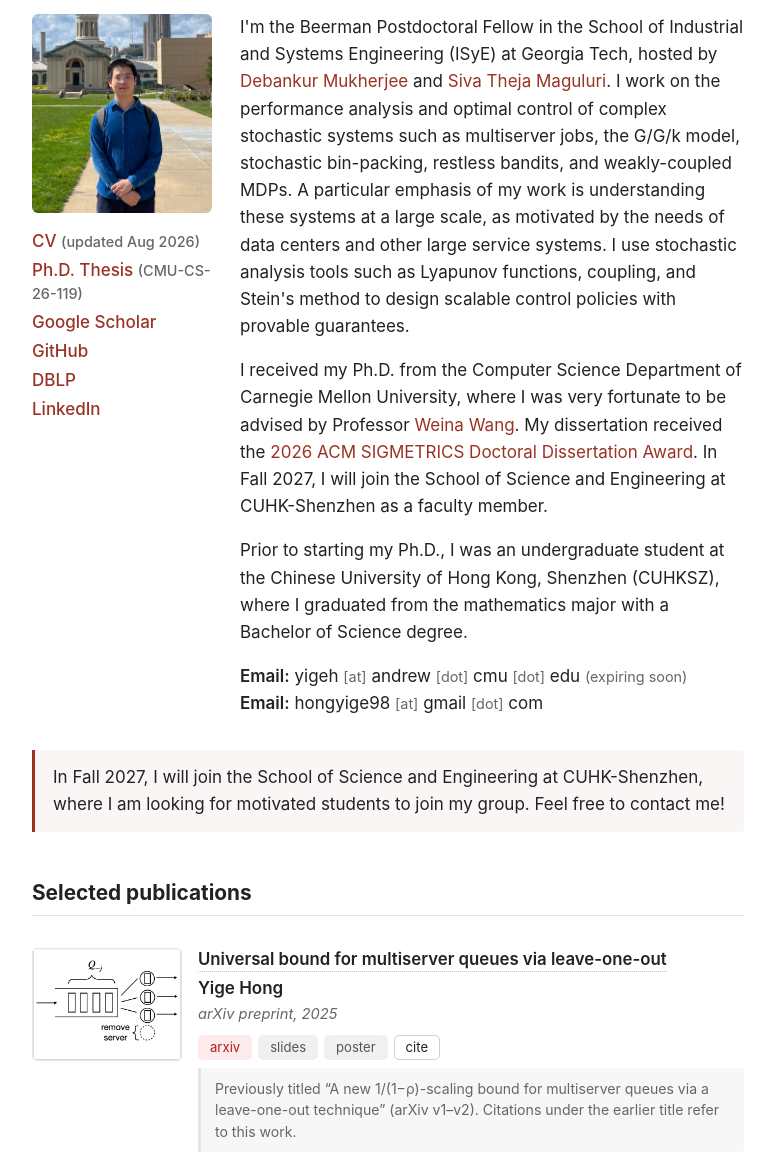
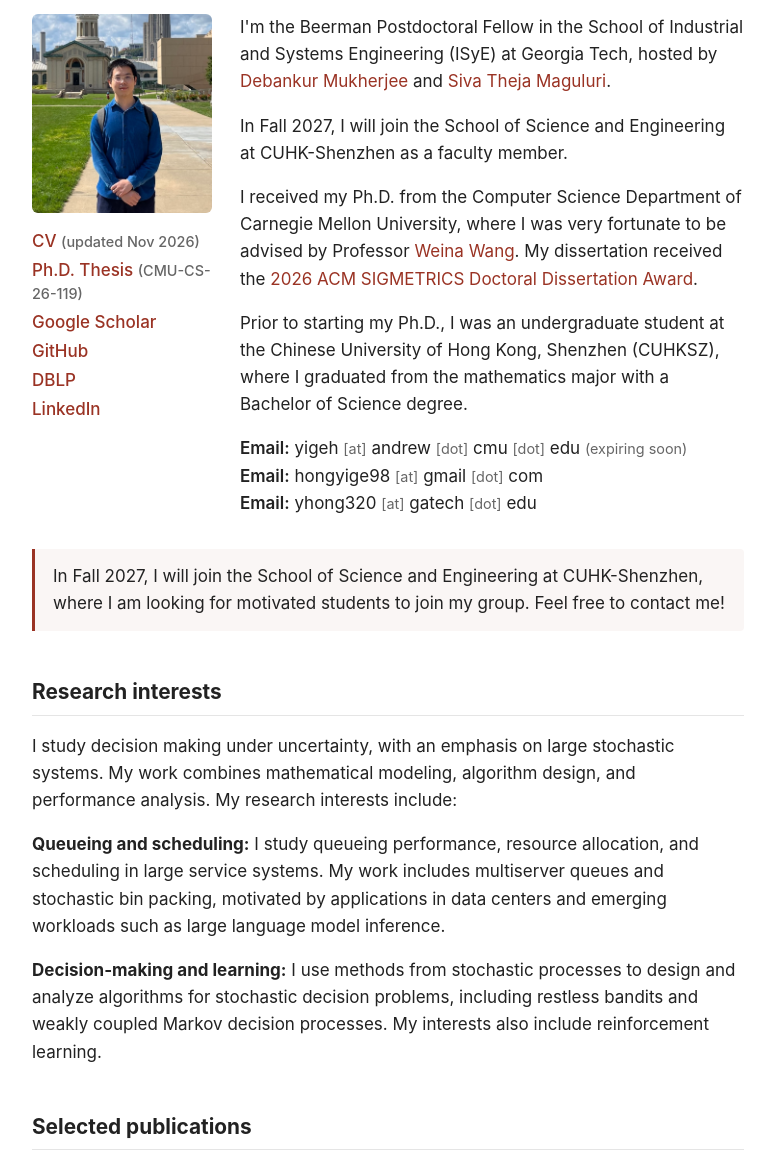
Before and after one commit to YigeHong/YigeHong.github.io, a plain HTML site: page index.html in a window 1280 px wide. Shown: the part 185-1339 px from the top of the page, without its empty margins (252-1027 px from the left). Drawn offline with Linux system fonts and the light colour scheme.

Commit message:
Updated intro, CV, email, and publication list format

```diff
--- a/index.html
+++ b/index.html
@@ -28,7 +28,7 @@
       <div class="intro-left">
         <img class="photo" src="assets/img/my_photo_cmu.jpeg" alt="Yige Hong">
         <ul class="links">
-          <li><a href="assets/pdf/CV260806_YigeHong.pdf?v=3" data-goatcounter-click="cv-pdf">CV</a> <span class="note">(updated Aug 2026)</span></li>
+          <li><a href="assets/pdf/CV261113_YigeHong.pdf?v=3" data-goatcounter-click="cv-pdf">CV</a> <span class="note">(updated Nov 2026)</span></li>
           <li><a href="http://reports-archive.adm.cs.cmu.edu/anon/2026/CMU-CS-26-119.pdf" data-goatcounter-click="thesis-pdf">Ph.D. Thesis</a> <span class="note">(CMU-CS-26-119)</span></li>
           <li><a href="https://scholar.google.com/citations?user=D-5fj0kAAAAJ&hl=en">Google Scholar</a></li>
           <li><a href="https://github.com/yigehong">GitHub</a></li>
@@ -42,23 +42,17 @@
           Systems Engineering (ISyE) at Georgia Tech, hosted by
           <a href="https://sites.google.com/site/debankurm/home">Debankur Mukherjee</a>
           and <a href="https://sites.google.com/site/sivatheja/">Siva Theja Maguluri</a>.
-          I work on the performance analysis and optimal control of complex
-          stochastic systems such as multiserver jobs, the G/G/k model,
-          stochastic bin-packing, restless bandits, and weakly-coupled MDPs.
-          A particular emphasis of my work is understanding these systems at a
-          large scale, as motivated by the needs of data centers and other large
-          service systems. I use stochastic analysis tools such as Lyapunov
-          functions, coupling, and Stein's method to design scalable control
-          policies with provable guarantees.
+        </p>
+        <p>
+          In Fall 2027, I will join the School of Science and Engineering
+          at CUHK-Shenzhen as a faculty member.
         </p>
         <p>
           I received my Ph.D. from the Computer Science Department of Carnegie
           Mellon University, where I was very fortunate to be advised by
           Professor <a href="http://www.cs.cmu.edu/~weinaw/">Weina Wang</a>.
           My dissertation received the
-          <a href="awards.html">2026 ACM SIGMETRICS Doctoral Dissertation Award</a>.
-          In Fall 2027, I will join the School of Science and Engineering
-          at CUHK-Shenzhen as a faculty member.
+          <a href="https://www.sigmetrics.org/dissertationaward-2026.shtml">2026 ACM SIGMETRICS Doctoral Dissertation Award</a>.
         </p>
         <p>
           Prior to starting my Ph.D., I was an undergraduate student at the
@@ -72,6 +66,9 @@
           <br>
           <span class="label">Email:</span>
           hongyige98 <span class="note">[at]</span> gmail <span class="note">[dot]</span> com
+          <br>
+          <span class="label">Email:</span>
+          yhong320 <span class="note">[at]</span> gatech <span class="note">[dot]</span> edu
         </p>
       </div>
     </div>
@@ -81,6 +78,27 @@
       CUHK-Shenzhen, where I am looking for motivated students to join my group.
       Feel free to contact me!
     </div>
+
+    <h2>Research interests</h2>
+    <p>
+      I study decision making under uncertainty, with an emphasis on large
+      stochastic systems. My work combines mathematical modeling, algorithm
+      design, and performance analysis. My research interests include:
+    </p>
+    <p>
+      <strong>Queueing and scheduling:</strong> I study queueing performance,
+      resource allocation, and scheduling in large service systems. My work
+      includes multiserver queues and stochastic bin packing, motivated by
+      applications in data centers and emerging workloads such as large
+      language model inference.
+    </p>
+    <p>
+      <strong>Decision-making and learning:</strong> I use methods from
+      stochastic processes to design and analyze algorithms for stochastic
+      decision problems, including restless bandits and weakly coupled
+      Markov decision processes. My interests also include reinforcement
+      learning.
+    </p>
 
     <h2>Selected publications</h2>
     <div id="selected-pubs"></div>
```
Also changed, not shown: 2 other files.
